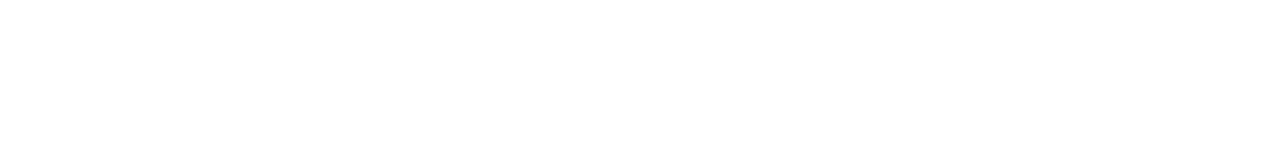
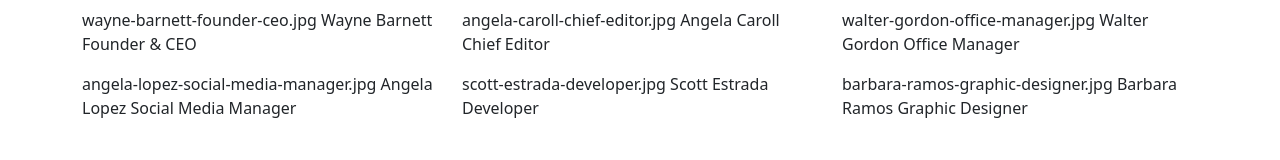
Before and after one commit to FrancescoPepi/js-our-team, a plain HTML site: page index.html in a window 1280 px wide. Drawn offline with nearby package versions, Linux system fonts and the light colour scheme.

Commit message:
print simple DOM

```diff
--- a/JS/main.js
+++ b/JS/main.js
@@ -1,4 +1,8 @@
-let membersTeam = [
+// recupero DOM
+const container = document.getElementById("container-card");
+
+// ARRAY CON ALL'INTERNO OBJECTS
+const membersTeam = [
   {
     numero: "01",
     nome: "Wayne Barnett",
@@ -37,7 +41,13 @@ let membersTeam = [
   },
 ];
 
-for (let member in membersTeam) {
+for (const member in membersTeam) {
+  container.innerHTML += `
+    <div class="col-4 my-2">
+    ${membersTeam[member].foto}
+    ${membersTeam[member].nome}
+    ${membersTeam[member].ruolo}
+    </div>`;
   console.log(
     membersTeam[member].nome +
       " " +
--- a/index.html
+++ b/index.html
@@ -35,5 +35,9 @@
 
     <title>OUR TEAM</title>
   </head>
-  <body></body>
+  <body>
+    <div class="container">
+      <div id="container-card" class="row"></div>
+    </div>
+  </body>
 </html>
```
